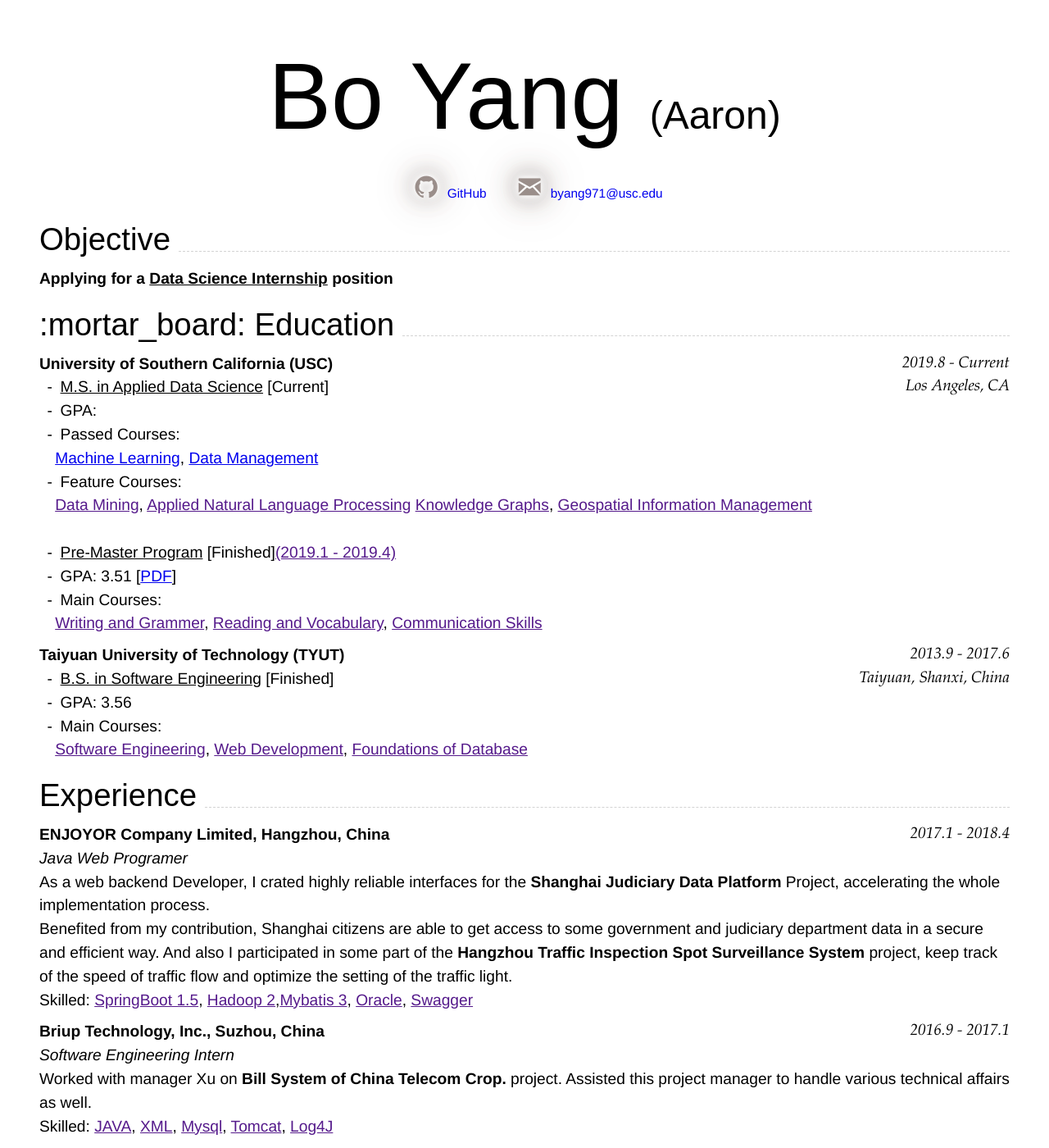
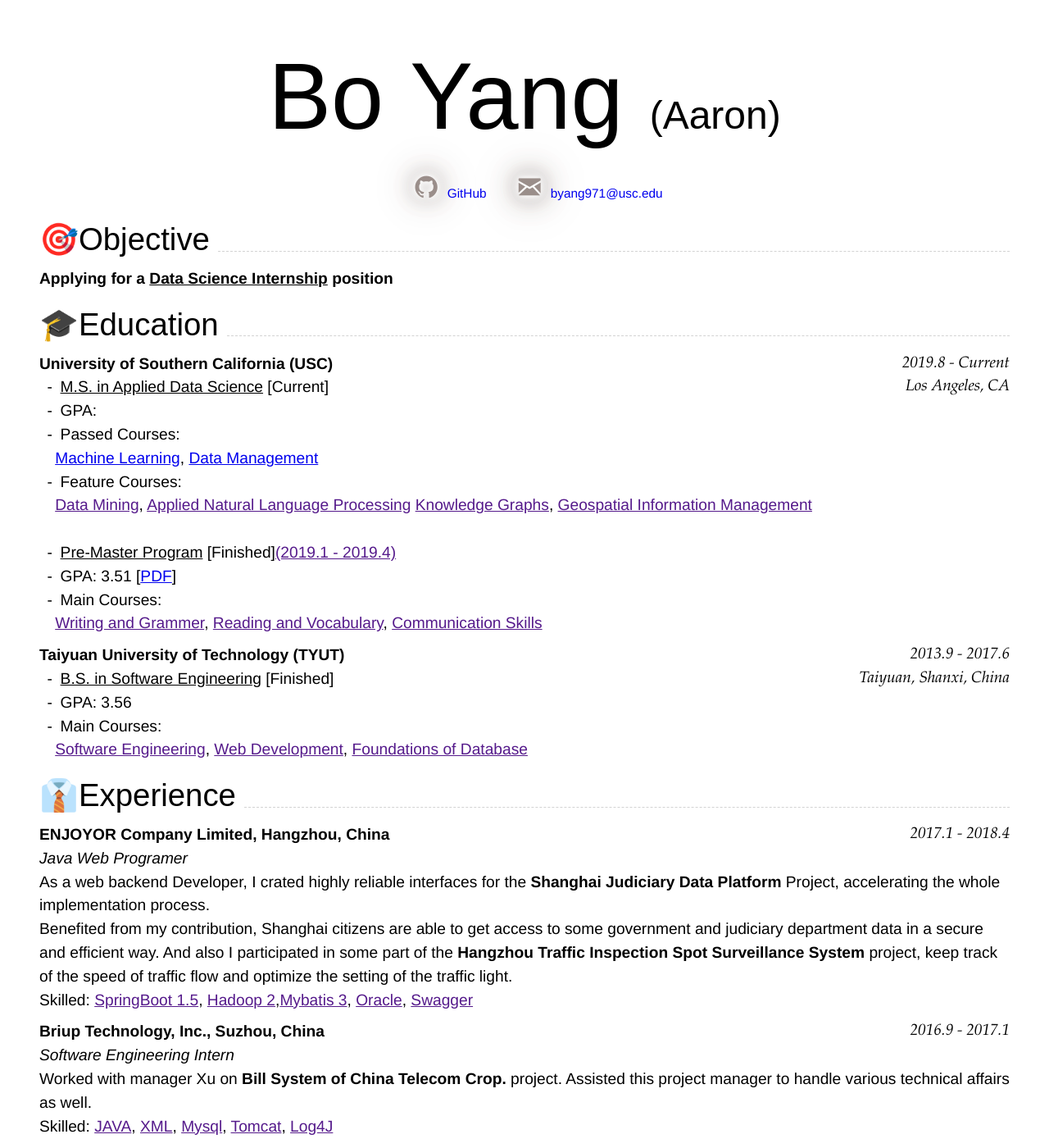
Before and after one commit to callmeorangecat/resume, a Jekyll site: the page built from index.md, in a window 1280 px wide and 1400 px high. Shown: the whole window at 82% size. Built offline with Jekyll 4.4.1, drawn with Linux system fonts in a browser that asks for light colours; part of the change alters nothing that is shown.

Commit message:
use html emoji

````diff
--- a/index.md
+++ b/index.md
@@ -12,10 +12,10 @@ github:
 
 {% include cv-contact.html %}
 
-## Objective
+## <span>&#127919;</span>Objective
 #### __Applying for a <u>Data Science Internship</u> position__
 
-## :mortar_board: Education
+## <span>&#127891;</span>Education
 
 ### __University of Southern California (USC)__ `2019.8 - Current`
 ```
@@ -43,7 +43,7 @@ Taiyuan, Shanxi, China
 - Main Courses:
 > [Software Engineering](), [Web Development](), [Foundations of Database]() <br>
 
-## Experience
+## <span>&#128084;</span>Experience
 
 ### __ENJOYOR Company Limited, Hangzhou, China__  `2017.1 - 2018.4`
 _Java Web Programer_<br>
@@ -61,7 +61,7 @@ Created an Unity3D application that visualizes the TYUT campus in the AR environ
 Also the passion for the video game drives me to go further, I developed a tower defense mobile game on Android platform, named ‘__Hello Hell__’, by myself, and sold it to a tech company before I graduate from university.<br>
 Skilled: [Unity3D](), [C#](), [Autodesk Maya 2013](), [PS]()
 
-## Patents & Certificate
+## <span>&#128240;</span>Patents & Certificate
 
 ### [__ENJOYOR Company Limited, as Participant__]()
 - Desensitization System for Data Sharing, Patent [No. CN107480549A](), `12/2017`<br>
````
Also changed, not shown: README.md.
